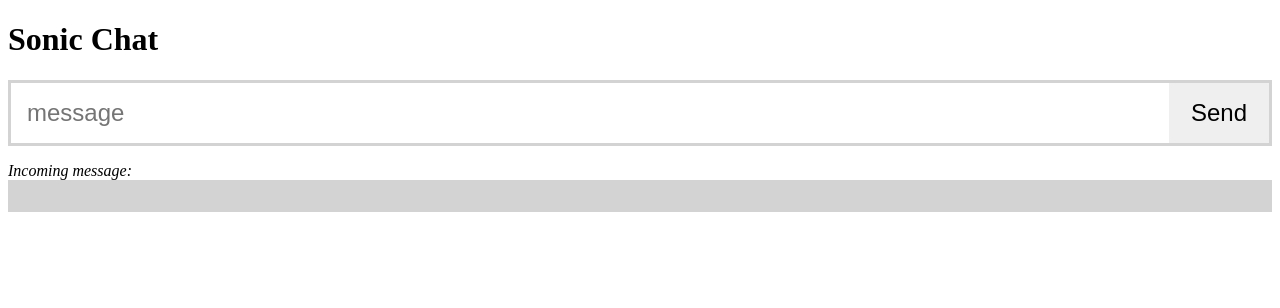
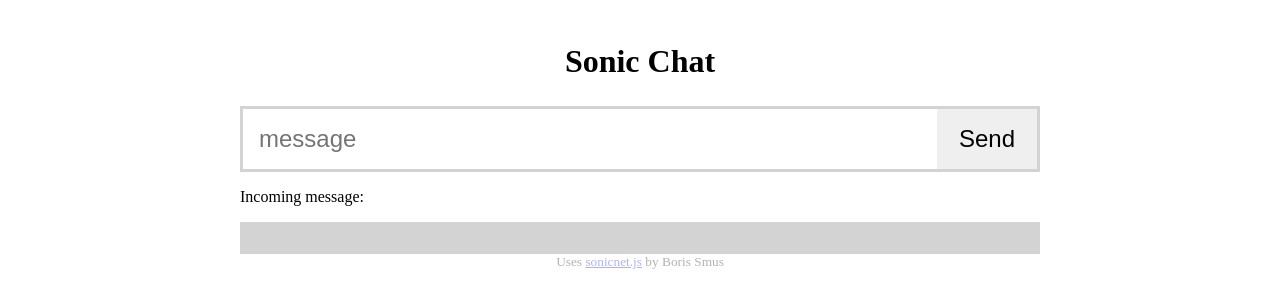
Before and after one commit to oslego/jsconfeu-2015, a website: page ultrasound/chat.html in a window 1280 px wide. Drawn offline with Linux system fonts and the light colour scheme.

Commit message:
integrate standalone sonicnet.js lib; update demos

```diff
--- a/ultrasound/chat.html
+++ b/ultrasound/chat.html
@@ -6,8 +6,29 @@
   <meta name="viewport" content="width=device-width, initial-scale=1">
   <style>
 
+    * {
+      box-sizing: border-box;
+    }
+
     html{
       font: 18px/1.5 normal normal "Helvetica Neue", Arial, sans-serif;
+      padding: 1rem;
+    }
+
+    h1{
+      font-size: 2em;
+      text-align: center;
+    }
+
+    small{
+      opacity: 0.3;
+      display: block;
+      text-align: center;
+    }
+
+    section{
+      max-width: 50em;
+      margin: 0 auto;
     }
 
     form{
@@ -39,6 +60,7 @@
 </head>
 <body>
 
+  <section>
     <h1>Sonic Chat</h1>
 
     <form action="#" data-message-form>
@@ -46,10 +68,40 @@
       <button>Send</button>
     </form>
 
-  <em>Incoming message:</em>
+    <p>Incoming message:</p>
     <div class="sonic-chat-output" data-sonic-chat-output></div>
+    <small>Uses <a href="https://github.com/borismus/sonicnet.js" target="_blank">sonicnet.js</a> by Boris Smus</small>
+  </section>
 
-  <script src="build/bundle-chat.js"></script>
+  <script src="lib/sonicnet.js"></script>
+  <script>
+    var opt_coder = new SonicCoder({
+      freqMin: 440,
+      freqMax: 1760
+    });
 
+    var sonicServer = new SonicServer({coder: opt_coder});
+    var sonicSocket = new SonicSocket({coder: opt_coder, charDuration: 0.2});
+
+    var form = document.querySelector('[data-message-form]');
+    var output = document.querySelector('[data-sonic-chat-output]');
+
+    form.addEventListener('submit', function(e){
+      e.preventDefault();
+      sonicSocket.send(e.target.elements.msg.value);
+      output.textContent = '';
+    })
+
+    sonicServer.start();
+    sonicServer.on('message', function(message) {
+      console.log(message);
+      output.textContent = message;
+    });
+
+    sonicServer.on('character', function(character) {
+      console.warn(character);
+      output.textContent += character;
+    });
+  </script>
 </body>
 </html>
```
Also changed, not shown: ultrasound/demo-chat.js (deleted, +0 -31 lines). Lines whose indentation alone changed are shown as unchanged.
